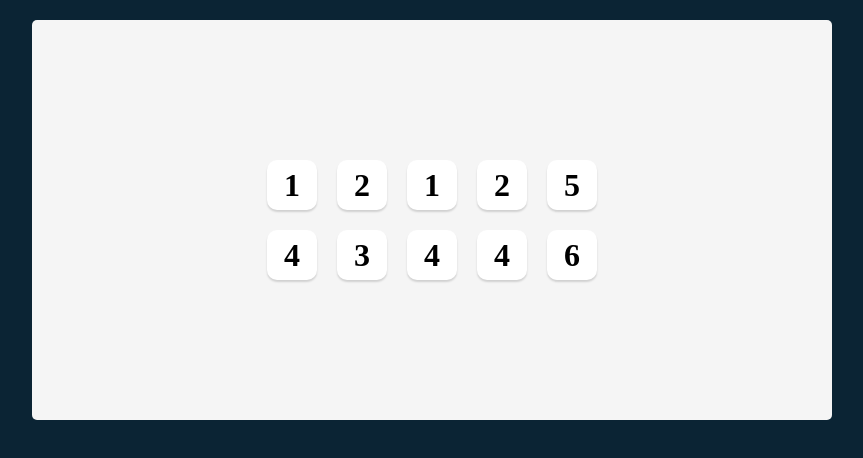
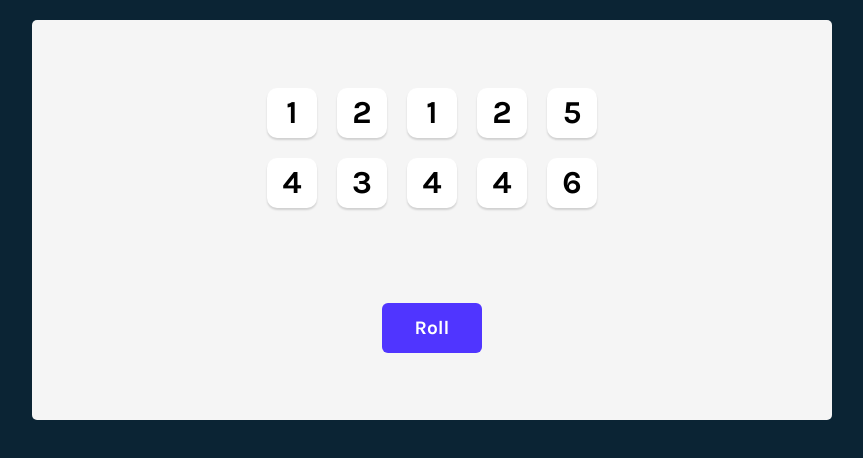
Before and after one commit to ChangHorng/tenzies-dice-game, a React (Vite) app: page / in a window 1280 px wide. Shown: the top 458 px of the page, without its empty margins (208-1071 px from the left). Built offline with nearby package versions, Linux system fonts and the light colour scheme.

Commit message:
Added Roll button to roll all dice to generate new random numbers

```diff
--- a/src/App.jsx
+++ b/src/App.jsx
@@ -13,6 +13,10 @@
         return newDice
     }
 
+    function rollDice() {
+        setDice(allNewDice())
+    }
+
     const diceElements = dice.map(die => <Die value={die} />)
 
     return (
@@ -20,6 +24,12 @@
             <div className="dice-container">
                 {diceElements}
             </div>
+            <button
+                className="roll-dice"
+                onClick={rollDice}
+            >
+                Roll
+            </button>
         </main>
     )
 }
--- a/src/style.css
+++ b/src/style.css
@@ -6,6 +6,7 @@
     margin: 0;
     background-color: #0B2434;
     padding: 20px;
+    font-family: 'Karla', sans-serif;
 }
 
 main {
@@ -17,7 +18,7 @@
     padding: 20px;
     display: flex;
     flex-direction: column;
-    justify-content: center;
+    justify-content: space-around;
     align-items: center;
 }
 
@@ -42,3 +43,23 @@
 .die-num {
     font-size: 2rem;
 }
+
+.roll-dice {
+    height: 50px;
+    width: 100px;
+    border: none;
+    border-radius: 6px;
+    background-color: #5035FF;
+    color: white;
+    font-size: 1.2rem;
+    font-family: 'Karla', sans-serif;
+    cursor: pointer;
+}
+
+.roll-dice:focus {
+    outline: none;
+}
+
+.roll-dice:active {
+    box-shadow: inset 5px 5px 10px -3px rgba(0, 0, 0, 0.7);
+}
```
